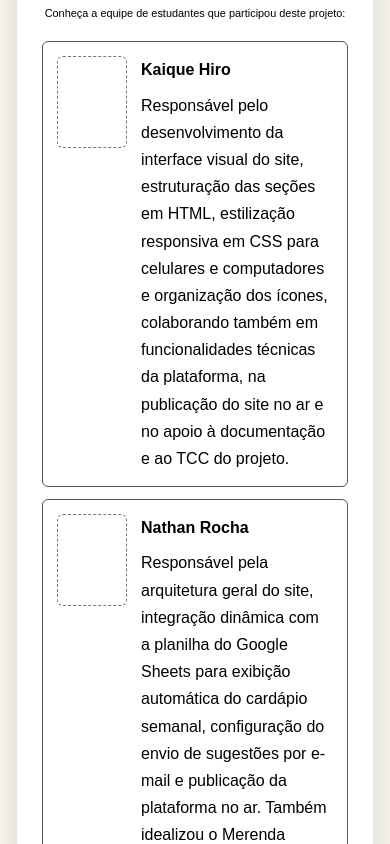
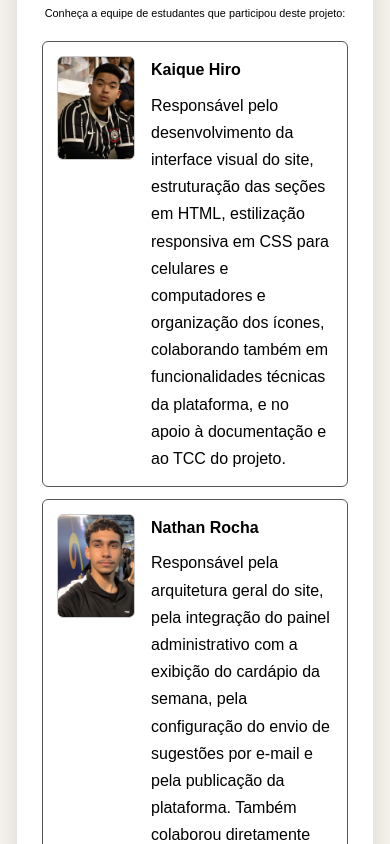
Before and after one commit to leonorcardapio/Merenda-Leonor, a plain HTML site: page nossos-desenvolvedores/nossos-desenvolvedores.html in a window 390 px wide. Shown: the part 256-1100 px from the top of the page. Drawn offline with Linux system fonts and the light colour scheme.

Commit message:
Atualização da página de desenvolvedores

```diff
--- a/nossos-desenvolvedores/nossos-desenvolvedores.css
+++ b/nossos-desenvolvedores/nossos-desenvolvedores.css
@@ -13,22 +13,35 @@
 
 .developer-list li {
   position: relative;
-  min-height: 150px;
-  padding: 14px 16px 14px 132px;
+  min-height: 170px;
+  padding: 14px 16px 14px 150px;
   border: 1px solid #555;
   border-radius: 6px;
   background: var(--white);
 }
 
-.developer-list li::after {
+.developer-photo,
+.developer-photo-placeholder {
   position: absolute;
   top: 14px;
   left: 14px;
-  width: 100px;
-  height: 120px;
+  width: 118px;
+  height: 142px;
+  border-radius: 6px;
+  object-fit: cover;
+  object-position: center;
+}
+
+.developer-photo {
+  border: 1px solid #ccc;
+}
+
+.developer-photo-placeholder {
+  display: grid;
+  place-items: center;
   border: 1px dashed #777;
-  border-radius: 6px;
-  content: "";
+  color: #777;
+  font-size: 14px;
 }
 
 .developer-list li p {
@@ -110,13 +123,14 @@ body {
   }
 
   .developer-list li {
-    min-height: 122px;
-    padding-left: 98px;
+    min-height: 132px;
+    padding-left: 108px;
   }
 
-  .developer-list li::after {
-    width: 68px;
-    height: 90px;
+  .developer-photo,
+  .developer-photo-placeholder {
+    width: 78px;
+    height: 104px;
   }
 }
 
--- a/nossos-desenvolvedores/nossos-desenvolvedores.html
+++ b/nossos-desenvolvedores/nossos-desenvolvedores.html
@@ -33,23 +33,25 @@
       <p>Conheça a equipe de estudantes que participou deste projeto:</p>
       <ul class="developer-list">
         <li>
+          <img class="developer-photo" src="../img/kaique.jpeg" alt="Foto de Kaique Hiro" />
           <strong>Kaique Hiro</strong>
           <p>
             Responsável pelo desenvolvimento da interface visual do site, estruturação das seções em HTML, estilização responsiva
             em CSS para celulares e computadores e organização dos ícones, colaborando também em funcionalidades técnicas da
-            plataforma, na publicação do site no ar e no apoio à documentação e ao TCC do projeto.
+            plataforma, e no apoio à documentação e ao TCC do projeto.
           </p>
         </li>
         <li>
+          <img class="developer-photo" src="../img/Nathan.png" alt="Foto de Nathan Rocha" />
           <strong>Nathan Rocha</strong>
           <p>
-            Responsável pela arquitetura geral do site, integração dinâmica com a planilha do Google Sheets para exibição
-            automática do cardápio semanal, configuração do envio de sugestões por e-mail e publicação da plataforma no ar.
-            Também idealizou o Merenda Leonor ADM, colaborou diretamente no desenvolvimento da interface e apoiou na elaboração
-            da documentação e do TCC do projeto.
+            Responsável pela arquitetura geral do site, pela integração do painel administrativo com a exibição do cardápio da semana,
+            pela configuração do envio de sugestões por e-mail e pela publicação da plataforma. Também colaborou diretamente no desenvolvimento
+            da interface e apoiou a elaboração da documentação e do TCC do projeto.
           </p>
         </li>
         <li>
+          <img class="developer-photo" src="../img/larissa.jpeg" alt="Foto de Larissa Barbosa" />
           <strong>Larissa Barbosa</strong>
           <p>
             Responsável pela redação, revisão e organização dos textos informativos da plataforma, incluindo as dicas de
@@ -58,6 +60,7 @@
           </p>
         </li>
         <li>
+          <img class="developer-photo" src="../img/izabela.jpeg" alt="Foto de Izabela Ribeiro" />
           <strong>Izabela Ribeiro</strong>
           <p>
             Responsável pela documentação técnica e pelo TCC do projeto, levantamento das informações oficiais da escola,
@@ -65,6 +68,7 @@
           </p>
         </li>
         <li>
+          <img class="developer-photo" src="../img/kaua.jpeg" alt="Foto de Kauã Alves" />
           <strong>Kauã Alves</strong>
           <p>
             Responsável pela estratégia de divulgação do projeto na comunidade escolar, gestão da presença digital vinculada ao
@@ -73,6 +77,7 @@
           </p>
         </li>
         <li>
+          <img class="developer-photo" src="../img/crystian.jpeg" alt="Foto de Crystian Sanches" />
           <strong>Crystian Sanches</strong>
           <p>
             Responsável pelo posicionamento visual da marca Merenda Leonor, colaboração na definição das cores e ideias para a
```
Also changed, not shown: img/Nathan.png (added), img/crystian.jpeg (added), img/izabela.jpeg (added), img/kaique.jpeg (added), img/kaua.jpeg (added), img/larissa.jpeg (added).
